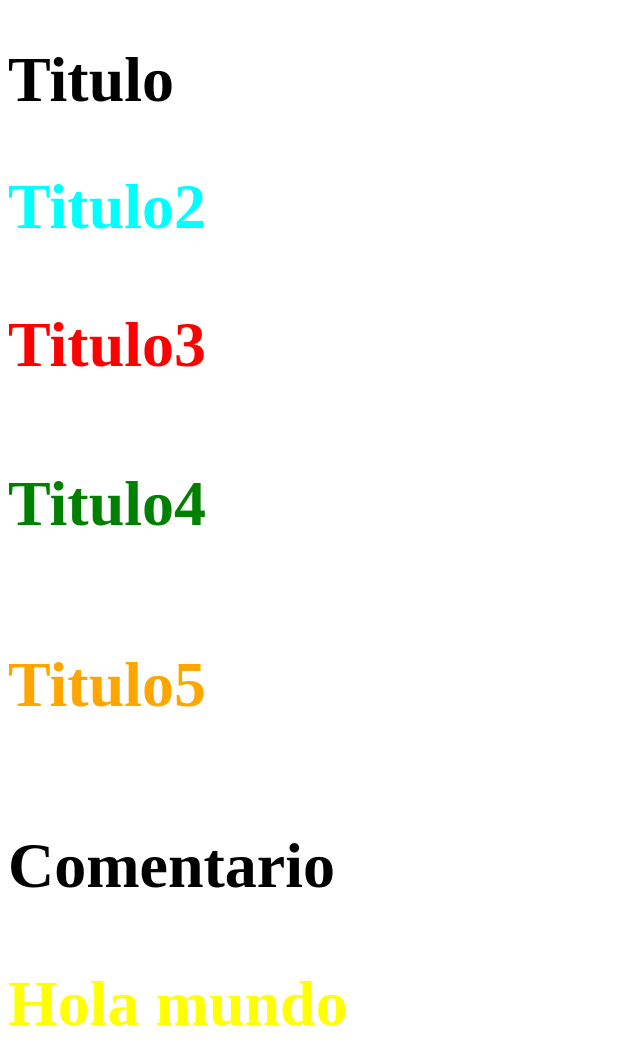
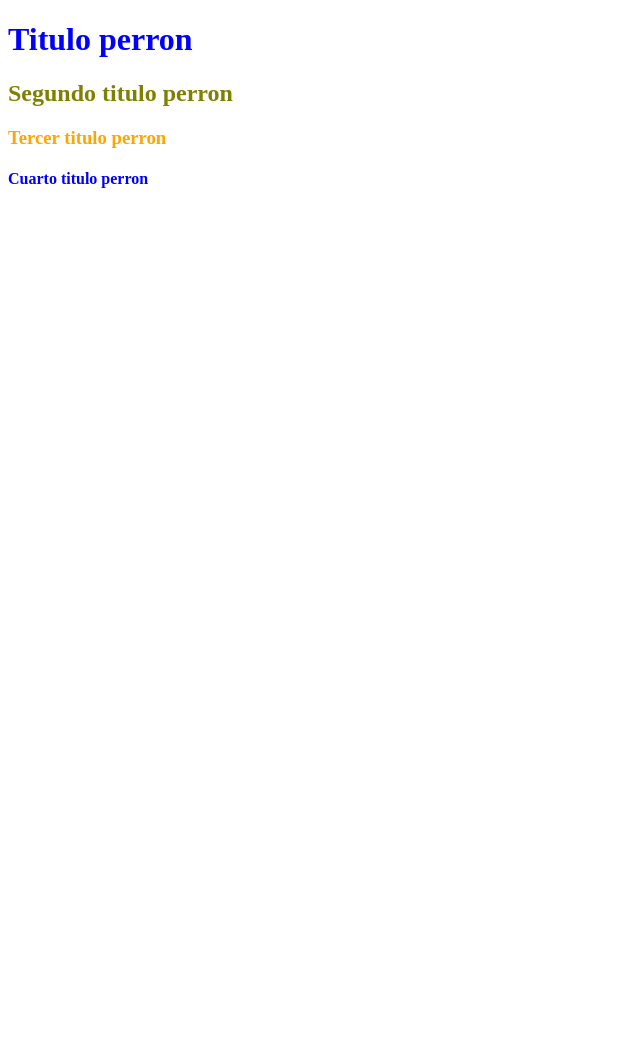
Before and after one commit to Anju0307/CSS-basico, a plain HTML site: page index.html in a window 1280 px wide. Shown: the top 1044 px of the page, without its empty margins (0-640 px from the left). After the commit the page ends 800 px from the top, so only its background shows below. Drawn offline with Linux system fonts and the light colour scheme.

Commit message:
Especificidad

```diff
--- a/index.html
+++ b/index.html
@@ -1,36 +1,23 @@
 <!DOCTYPE html>
 <html lang="en">
-
 <head>
     <meta charset="UTF-8">
     <meta http-equiv="X-UA-Compatible" content="IE=edge">
     <meta name="viewport" content="width=device-width, initial-scale=1.0">
-    <title>Document</title>
+    <title>Especificidad</title>
     <link rel="stylesheet" href="style.css">
 </head>
+<body>
+    <!-- Elementos, pseudo-elementos a Clases, pseudo-clases, atributos -->
+    <h1 class="color-red">Titulo perron</h1>
 
-<body>
-    <!-- Selectores -->
+    <!-- Clases, pseudo-clases, atributos a Identificadores (ID) -->
+    <h2 class="titulo2" id="titulo2">Segundo titulo perron</h2>
 
-    <!-- Universal -->
-    <h1>Titulo</h1>
+    <!-- Identificadores (ID) a Estilos en linea -->
+    <h3 style="color: orange;">Tercer titulo perron</h3>
 
-    <!-- De tipo -->
-    <h2>Titulo2</h2>
-
-    <!-- Clases -->
-    <h3 class="titulo3">Titulo3</h3>
-
-    <!-- ID -->
-    <h4 id="titulo4">Titulo4</h4>
-
-    <!-- Atributo -->
-    <h5 Juan="Pablo">Titulo5</h5>
-
-    <!-- Descendiente -->
-    <h1 class="comentario">Comentario<p>Hola mundo</p></h1>
-
-    <!-- Pseudo clase -->
-    <h6>Titulo5</h6>
+    <!-- Estilos en linea a !important -->
+    <h4 style="color: orange;">Cuarto titulo perron</h4>
 </body>
 </html>
--- a/style.css
+++ b/style.css
@@ -1,43 +1,39 @@
-/* Selectores */
+/*/ Especificidad */
 
-/* Universal */
+/* !important */
+/* Estilos en linea */
+/* Identificadores (ID) */
+/* Clases, pseudo-clases, atributos */
+/* Elementos, pseudo-elementos */
 
-*{
-    font-size: 2rem;
+/* Elementos, pseudo-elementos a Clases, pseudo-clases, atributos */
+
+.color-red{
+    color: blue;
 }
 
-/* De tipo */
+h1{
+    color: red;
+}
 
-h2{
+/* Clases, pseudo-clases, atributos a Identificadores (ID) */
+
+#titulo2{
+    color: olive;
+}
+
+.titulo2{
     color: aqua;
 }
 
-/* Clase */
+/* Identificadores (ID) a Estilos en linea */
 
-.titulo3{
+h3{
     color: red;
 }
 
-/* ID */
+/* Estilos en linea a !important */
 
-#titulo4{
-    color: green;
+h4{
+    color: blue !important;
 }
-
-/* Atributo */
-
-[Juan="Pablo"]{
-    color: orange;
-}
-
-/* Descendiente */
-
-.comentario p {
-    color: yellow;
-}
-
-/* Pseudo clases */
-
-h6:hover{
-    color: purple;
-}
```
